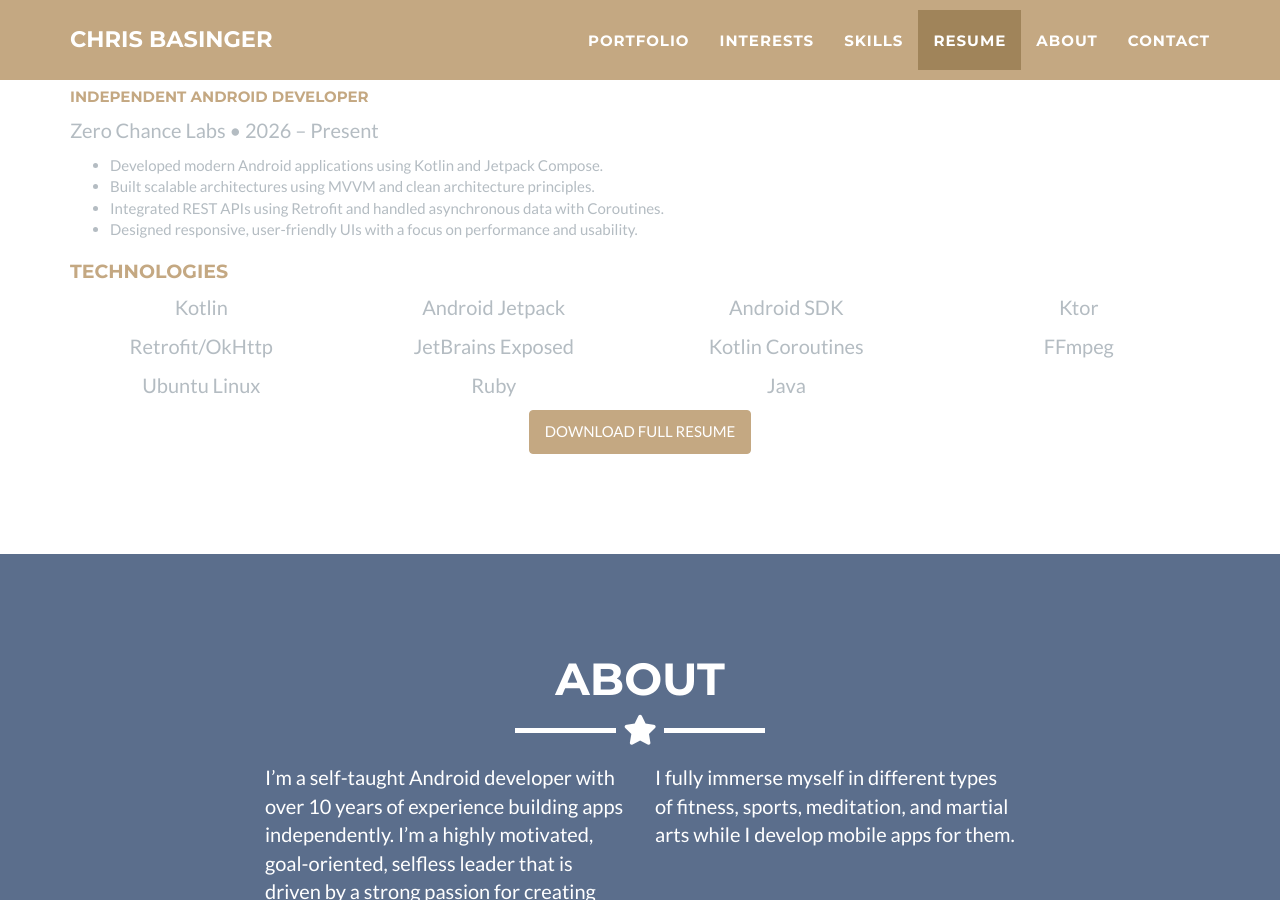
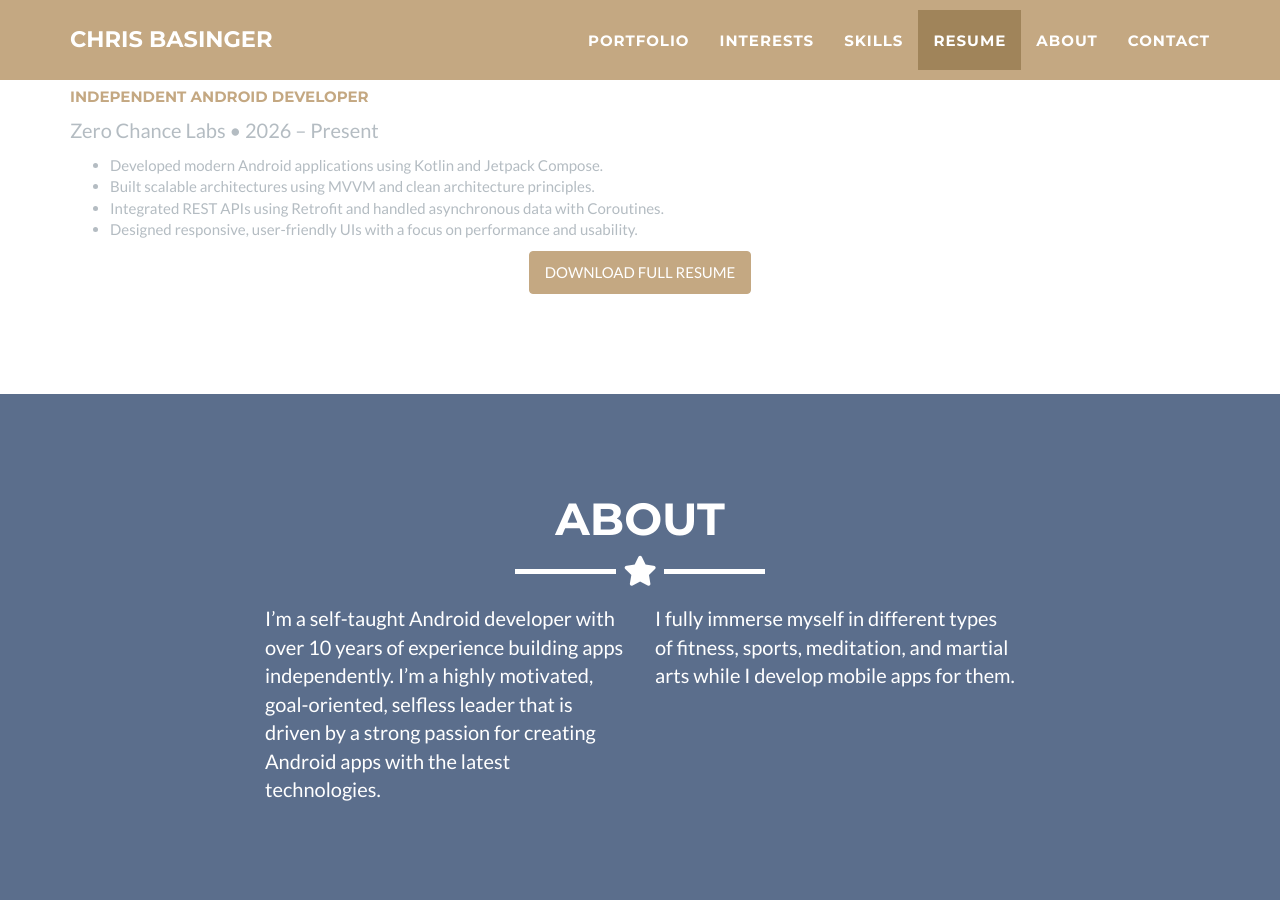
Before and after one commit to zerochancelabs/zerochancelabs.github.io, a Jekyll site: the page built from _posts/2014-07-18-project-1.markdown, in a window 1280 px wide and 900 px high, scrolled down 3421 px. Built offline with Jekyll 4.4.1, drawn with Linux system fonts in a browser that asks for light colours.

Commit message:
edit resume

```diff
--- a/_includes/resume.html
+++ b/_includes/resume.html
@@ -42,7 +42,7 @@
         </div>-->
 
         <!-- Technologies -->
-        <div class="row mt-4">
+<!--        <div class="row mt-4">
             <div class="col-lg-12">
                 <h4 class="mb-4">Technologies</h4>
 
@@ -91,7 +91,7 @@
 
                 </div>
             </div>
-        </div>
+        </div>-->
 
         <!-- Download Resume -->
         <div class="text-center mt-5">
```
